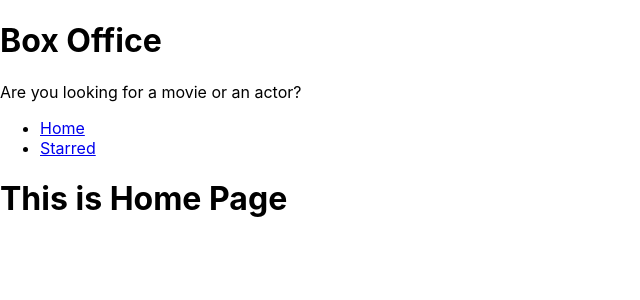
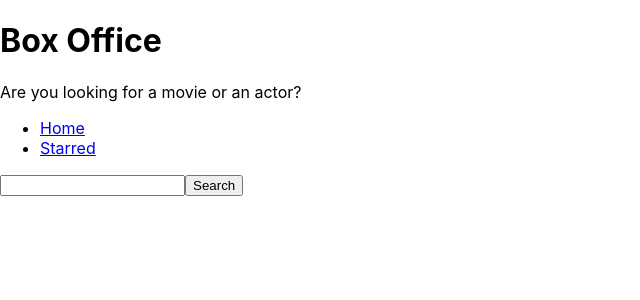
Before and after one commit to kamaljeetsingh1322/box-office, a React (Create React App) app: page / in a window 1280 px wide. Shown: the top 300 px of the page, without its empty margins (0-640 px from the left). Built offline with nearby package versions, Linux system fonts and the light colour scheme.

Commit message:
Created Input and fetched rsults from tv maze api

```diff
--- a/src/pages/Home.js
+++ b/src/pages/Home.js
@@ -1,10 +1,37 @@
-import React from 'react';
+import React, { useState } from 'react';
 import MainPageLayout from '../components/MainPageLayout';
 
 const Home = () => {
+  const [input, setInput] = useState('');
+
+  const onInputChange = ev => {
+    setInput(ev.target.value);
+  };
+
+  const onSearch = () => {
+    fetch(`https://api.tvmaze.com/search/shows?q=${input}`)
+      .then(r => r.json())
+      .then(result => {
+        console.log(result);
+      });
+  };
+
+  const onKeyDown = ev => {
+    if (ev.keyCode === 13) {
+      onSearch();
+    }
+  };
   return (
     <MainPageLayout>
-      <h1>This is Home Page</h1>
+      <input
+        type="text"
+        onChange={onInputChange}
+        onKeyDown={onKeyDown}
+        value={input}
+      />
+      <button type="button" onClick={onSearch}>
+        Search
+      </button>
     </MainPageLayout>
   );
 };
```
Also changed, not shown: 1 other file (tests, documents, lock files or other folders).
